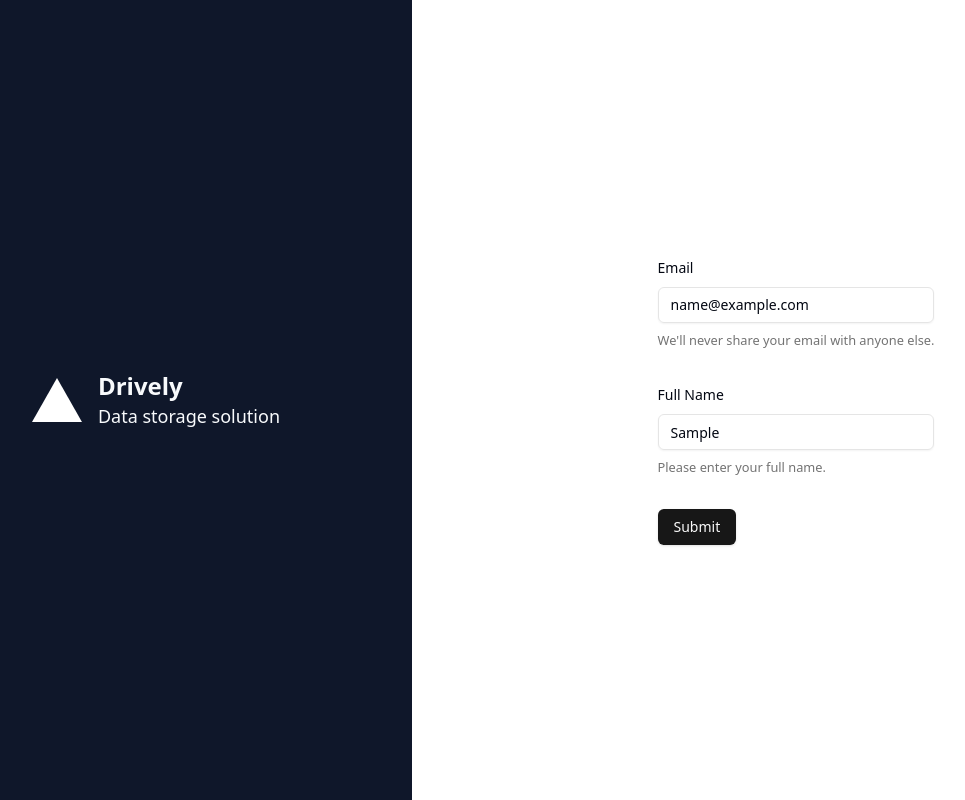
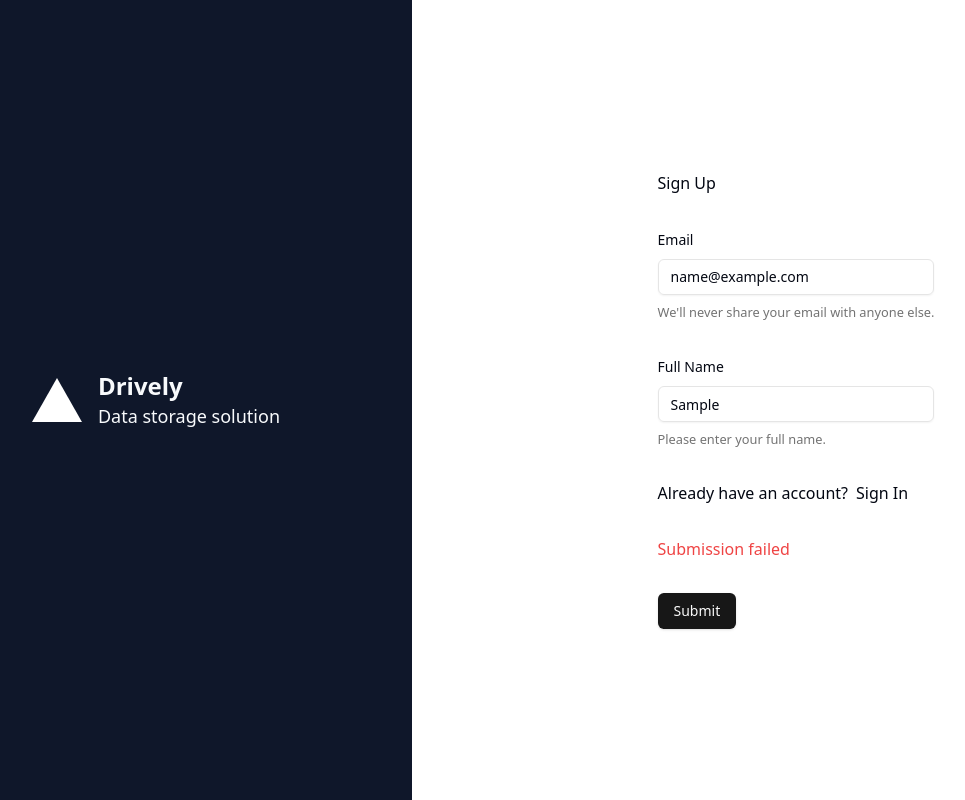
Before and after one commit to yusufisbilir/drively, a Next.js app: page /sign-up in a window 1280 px wide. Both pictures are taken after typing "name@example.com", "Sample" into the empty fields and a click on the button "Submit". Shown: the whole page, without its empty margins (100-1065 px from the left). Built offline with nearby package versions, Linux system fonts and the light colour scheme.

Commit message:
complete auth form

```diff
--- a/app/components/auth/AuthForm.tsx
+++ b/app/components/auth/AuthForm.tsx
@@ -14,6 +14,8 @@ import {
   FormMessage,
 } from '@/components/ui/form';
 import { Input } from '@/components/ui/input';
+import { useState } from 'react';
+import Link from 'next/link';
 
 type AuthFormType = 'sign-in' | 'sign-up';
 
@@ -22,6 +24,9 @@ type Props = {
 };
 
 const AuthForm = ({ type }: Props) => {
+  const [loading, setLoading] = useState(false);
+  const [errorMessage, setErrorMessage] = useState<string | null>(null);
+
   const authFormSchema = (formType: AuthFormType) => {
     return z.object({
       email: z.string().email(),
@@ -39,12 +44,24 @@ const AuthForm = ({ type }: Props) => {
   });
 
   const onSubmit = async (values: z.infer<typeof formSchema>) => {
-    console.log(values);
+    setLoading(true);
+    setErrorMessage(null);
+    try {
+      // Simulate an async operation
+      await new Promise((resolve, reject) =>
+        setTimeout(() => reject(new Error('Submission failed')), 2000)
+      );
+    } catch (error) {
+      setErrorMessage('Submission failed');
+    } finally {
+      setLoading(false);
+    }
   };
 
   return (
     <Form {...form}>
       <form onSubmit={form.handleSubmit(onSubmit)} className="space-y-8">
+        <h1>{type === 'sign-up' ? 'Sign Up' : 'Sign In'}</h1>
         <FormField
           control={form.control}
           name="email"
@@ -75,7 +92,16 @@ const AuthForm = ({ type }: Props) => {
             )}
           />
         )}
-        <Button type="submit">Submit</Button>
+        <div className="flex items-center gap-2">
+          <p>{type === 'sign-in' ? "Don't have an account?" : 'Already have an account?'}</p>
+          <Link href={type === 'sign-in' ? '/sign-up' : '/sign-in'}>
+            {type === 'sign-in' ? 'Sign Up' : 'Sign In'}
+          </Link>
+        </div>
+        {errorMessage && <div className="text-red-500">{errorMessage}</div>}
+        <Button type="submit" disabled={loading}>
+          {loading ? 'Submitting...' : 'Submit'}
+        </Button>
       </form>
     </Form>
   );
```
